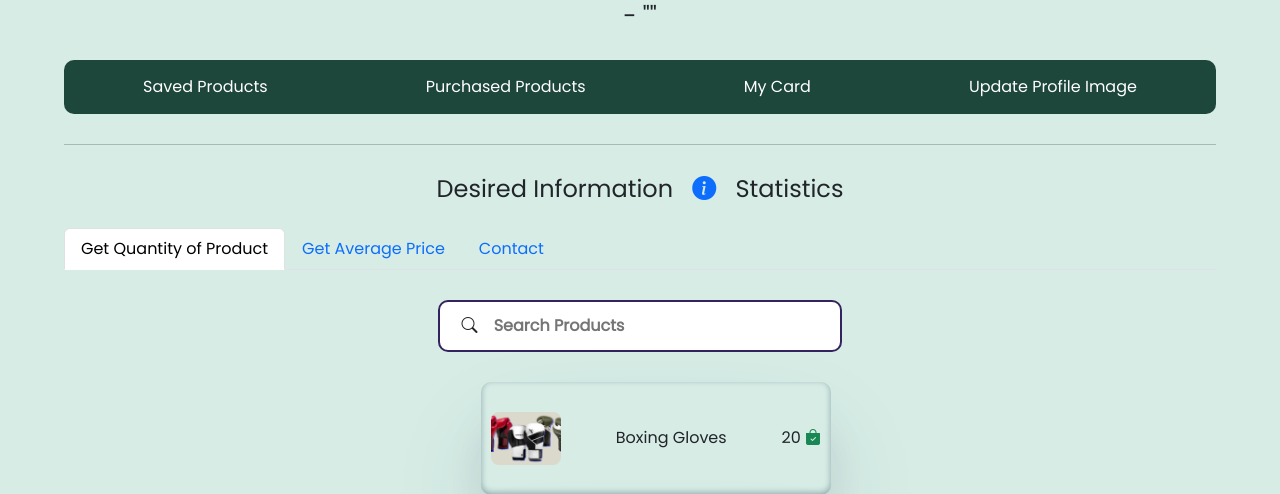
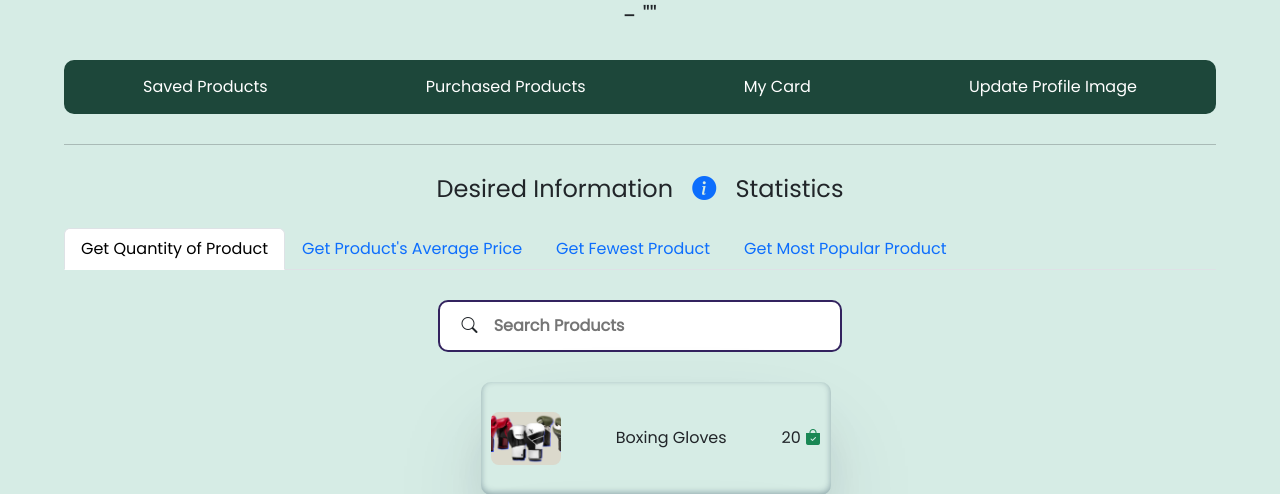
Before and after one commit to Nika-Chinchaladze/Levelup_Ecommerce, a Django app: page /home in a window 1280 px wide. Shown: the part 228-722 px from the top of the page. Run offline with Django 4.2, Linux system fonts and the light colour scheme; data comes from the database, SQL or seed files in the repository; both versions use the stored data as it was after the commit.

Commit message:
home page almoast done

```diff
--- a/levelup_app/static/levelup_app/css/home.css
+++ b/levelup_app/static/levelup_app/css/home.css
@@ -113,3 +113,20 @@ hr {
     border: 1px dashed #575555;
     border-radius: 8px;
 }
+#fewest-product, #most-popular-product {
+    box-sizing: border-box;
+    width: 500px;
+    margin: 50px auto;
+    padding: 10px 15px;
+    border-radius: 8px;
+    box-shadow: rgba(14, 30, 37, 0.12) 0px 2px 4px 0px, rgba(14, 30, 37, 0.32) 0px 2px 16px 0px;
+    display: flex;
+    justify-content: space-between;
+    align-items: center;
+}
+#fewest-product img, #most-popular-product img {
+    width: 130px;
+    height: 100px;
+    border-radius: 10px;
+    border: 1px dashed #636161c9;
+}
--- a/levelup_app/static/levelup_app/javascript/home.js
+++ b/levelup_app/static/levelup_app/javascript/home.js
@@ -16,3 +16,23 @@ function filterProducts() {
         }
     }
 }
+
+
+function filterProductAverage() {
+    var userInput = document.getElementById("search-product");
+    var myFilter = userInput.value.toUpperCase();
+    var productList = document.getElementById("my-list");
+    var eachProduct = productList.getElementsByClassName("actual-product")
+    var eachHeading = productList.getElementsByClassName("my-product-heading");
+
+    for (var i = 0; i < eachHeading.length; i++) {
+        myh2 = eachHeading[i];
+        textValue = myh2.textContent || myh2.innerHTML;
+        if (textValue.toUpperCase().indexOf(myFilter) > -1) {
+            eachProduct[i].style.display = "";
+        }
+        else {
+            eachProduct[i].style.display = "none";
+        }
+    }
+}
--- a/levelup_app/templates/levelup_app/home.html
+++ b/levelup_app/templates/levelup_app/home.html
@@ -40,14 +40,14 @@
     <div id="tab-div">
         <div class="nav nav-tabs" id="nav-tab" role="tablist">
             <button class="nav-link active" id="nav-home-tab" data-bs-toggle="tab" data-bs-target="#nav-home" type="button" role="tab" aria-controls="nav-home" aria-selected="true">Get Quantity of Product</button>
-            <button class="nav-link" id="nav-profile-tab" data-bs-toggle="tab" data-bs-target="#nav-profile" type="button" role="tab" aria-controls="nav-profile" aria-selected="false">Get Average Price</button>
-            <button class="nav-link" id="nav-contact-tab" data-bs-toggle="tab" data-bs-target="#nav-contact" type="button" role="tab" aria-controls="nav-contact" aria-selected="false">Contact</button>
+            <button class="nav-link" id="nav-profile-tab" data-bs-toggle="tab" data-bs-target="#nav-profile" type="button" role="tab" aria-controls="nav-profile" aria-selected="false">Get Product's Average Price</button>
+            <button class="nav-link" id="nav-contact-tab" data-bs-toggle="tab" data-bs-target="#nav-contact" type="button" role="tab" aria-controls="nav-contact" aria-selected="false">Get Fewest Product</button>
+            <button class="nav-link" id="nav-popular-tab" data-bs-toggle="tab" data-bs-target="#nav-popular" type="button" role="tab" aria-controls="nav-popular" aria-selected="false">Get Most Popular Product</button>
         </div>
     </div>
     <div class="tab-content" id="nav-tabContent">
         <!-- GET QUANTITY OF PRODUCT -->
         <div class="tab-pane fade show active" id="nav-home" role="tabpanel" aria-labelledby="nav-home-tab" tabindex="0">
-            <!-- Search Bar -->
             <div class="searchDiv">
                 <!-- Search Bar Component -->
                 <form action="#">
@@ -75,19 +75,49 @@
 
         <!-- GET AVERAGE PRICE -->
         <div class="tab-pane fade text-center" id="nav-profile" role="tabpanel" aria-labelledby="nav-profile-tab" tabindex="0">
+            <div class="searchDiv">
+                <!-- Search Bar Component -->
+                <form action="#">
+                    <i class="bi bi-search"></i>
+                    <input type="text" name="" id="search-product" placeholder="Search Products" onkeyup="filterProductAverage()">
+                </form>
+            </div>
+
             <div id="avg-div">
-                <ul>
+                <ul id="my-list">
                     {% for product in product_avg_prices %}
-                        <li>
+                        <li class="actual-product">
                             <img src="{{ product.product|product_image }}" alt="product-image">
-                            <span>{{ product.product|product_name }}</span>
+                            <span class="my-product-heading">{{ product.product|product_name }}</span>
                             <span><strong>$ {{ product.avg_money }}</strong></span>
                         </li>
                     {% endfor %}
                 </ul>
             </div>
         </div>
-        <div class="tab-pane fade" id="nav-contact" role="tabpanel" aria-labelledby="nav-contact-tab" tabindex="0">...</div>
+
+        <!-- GET FEWEST PRODUCT -->
+        <div class="tab-pane fade" id="nav-contact" role="tabpanel" aria-labelledby="nav-contact-tab" tabindex="0">
+            <div class="text-center">
+                <p id="fewest-product">
+                    <img src="{{ fewest_product.image.url }}" alt="product-image">
+                    <span>{{ fewest_product.name }}</span>
+                    <span><i>Remaining Quantity:</i> &nbsp; <strong>{{ fewest_product.quantity }}</strong></span>
+                </p>
+            </div>
+        </div>
+
+        <!-- GET MOST POPULAR PRODUCT -->
+        <div class="tab-pane fade" id="nav-popular" role="tabpanel" aria-labelledby="nav-popular-tab" tabindex="0">
+            <div class="text-center">
+                <p id="most-popular-product">
+                    <img src="{{ most_popular_product.product|product_image }}" alt="product-image">
+                    <span>{{ most_popular_product.product|product_name }}</span>
+                    <span><i>Bought Quantity:</i> &nbsp;<strong>{{ most_popular_product.total_quantity }}</strong></span>
+                </p>
+            </div>
+        </div>
+
     </div>
 {% endblock content %}
 
--- a/levelup_app/views.py
+++ b/levelup_app/views.py
@@ -72,10 +72,13 @@ class LogoutView(View):
 
 class HomeView(View):
     def get(self, request):
+        all_products = Product.objects.all()
         context = {
             "user": request.user,
-            "products": Product.objects.all().order_by("-quantity"),
-            "product_avg_prices": PurchasedProduct.objects.values("product").annotate(avg_money=Sum("money_spent")/Sum("quantity")).all()
+            "products": all_products.order_by("-quantity"),
+            "product_avg_prices": PurchasedProduct.objects.values("product").annotate(avg_money=Sum("money_spent")/Sum("quantity")).all(),
+            "fewest_product": all_products.order_by("quantity")[0],
+            "most_popular_product": PurchasedProduct.objects.values("product").annotate(total_quantity=Sum("quantity")).all().order_by("-total_quantity")[0]
         }
         return render(request, "levelup_app/home.html", context)
 
```
Also changed, not shown: db.sqlite3.
